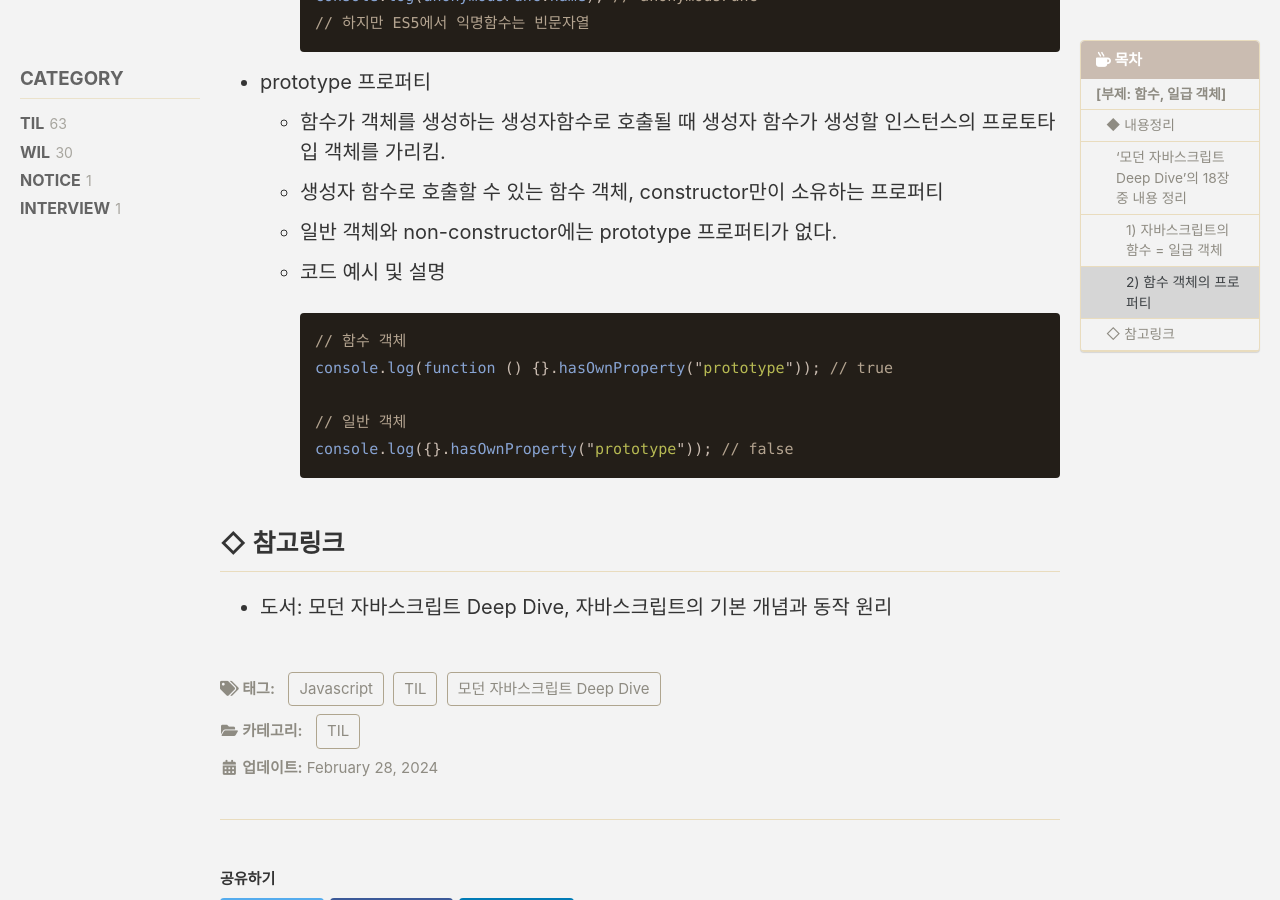
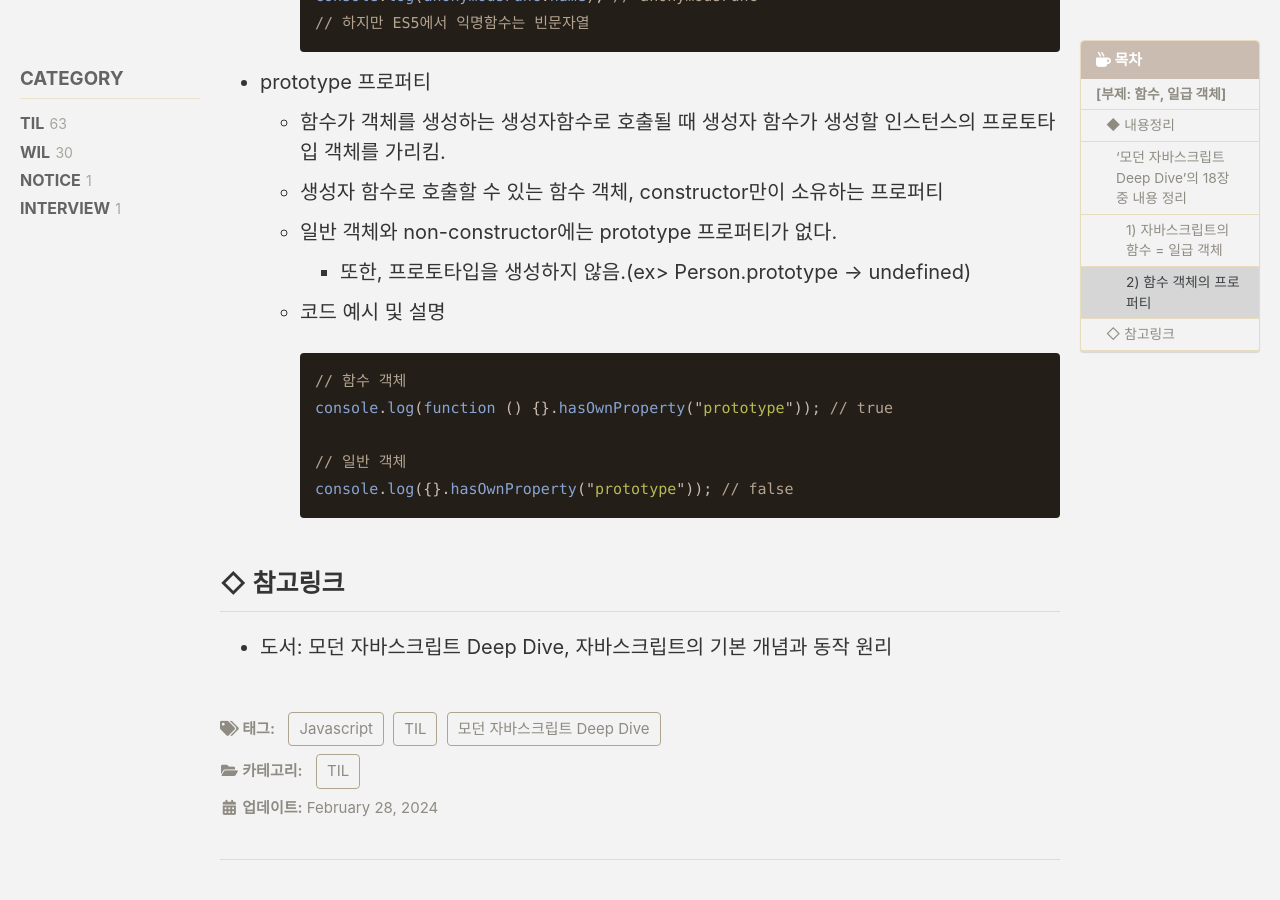
Before and after one commit to YiHwanRyu/YiHwanRyu.github.io, a Jekyll site: the page built from _posts/2024-02-28-TIL063.md, in a window 1280 px wide and 900 px high, scrolled down 4328 px. Built offline with Jekyll 4.4.1, drawn with Linux system fonts in a browser that asks for light colours; cached includes are drawn as plain includes; some web fonts are replaced; comment, search, counter and statistics services are not loaded.

Commit message:
[UPDATE] TIL063 내용 추가

```diff
--- a/_posts/2024-02-28-TIL063.md
+++ b/_posts/2024-02-28-TIL063.md
@@ -170,6 +170,7 @@ Today I Learned, 2024/02/28
   - 함수가 객체를 생성하는 생성자함수로 호출될 때 생성자 함수가 생성할 인스턴스의 프로토타입 객체를 가리킴.
   - 생성자 함수로 호출할 수 있는 함수 객체, constructor만이 소유하는 프로퍼티
   - 일반 객체와 non-constructor에는 prototype 프로퍼티가 없다.
+    - 또한, 프로토타입을 생성하지 않음.(ex> Person.prototype -> undefined)
   - 코드 예시 및 설명
 
     {% raw %}
```
